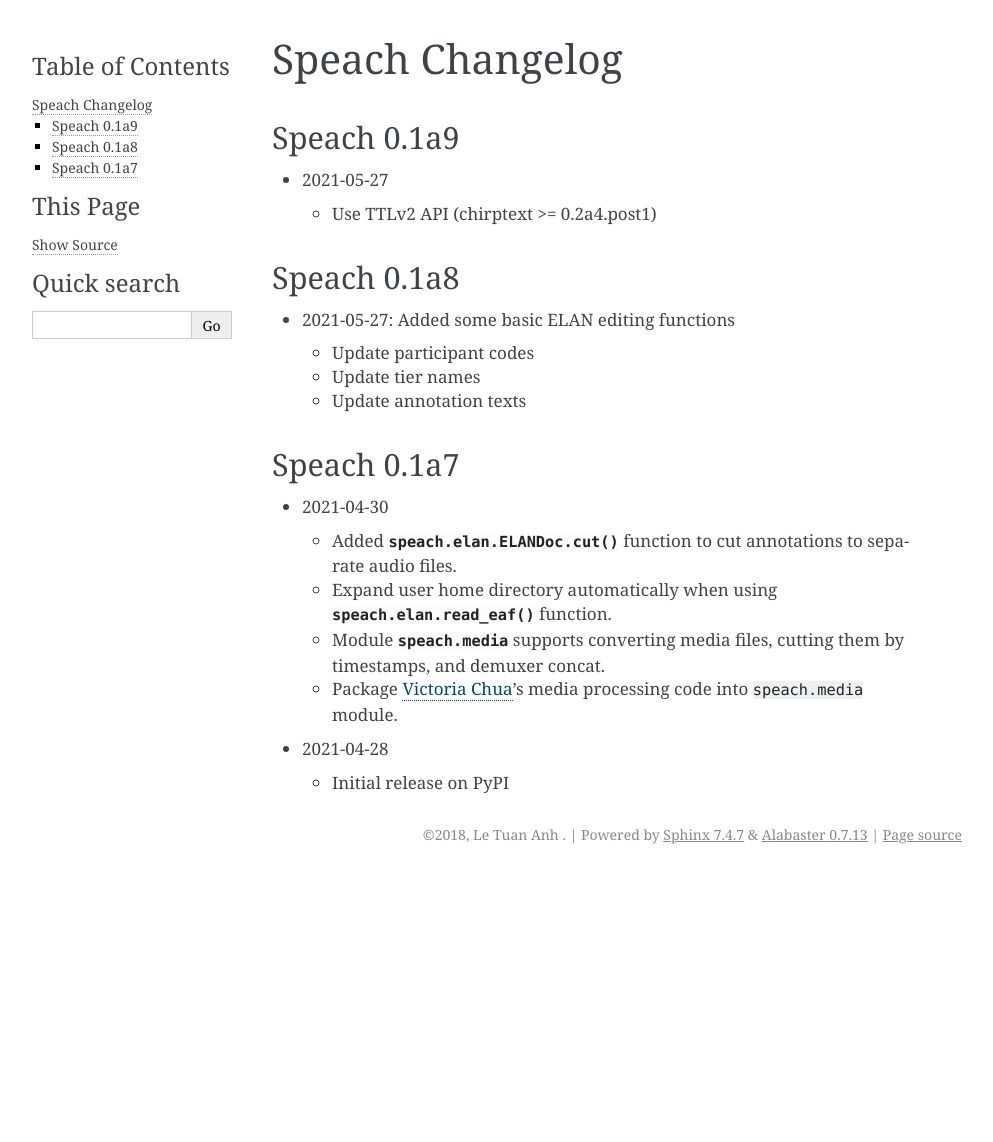
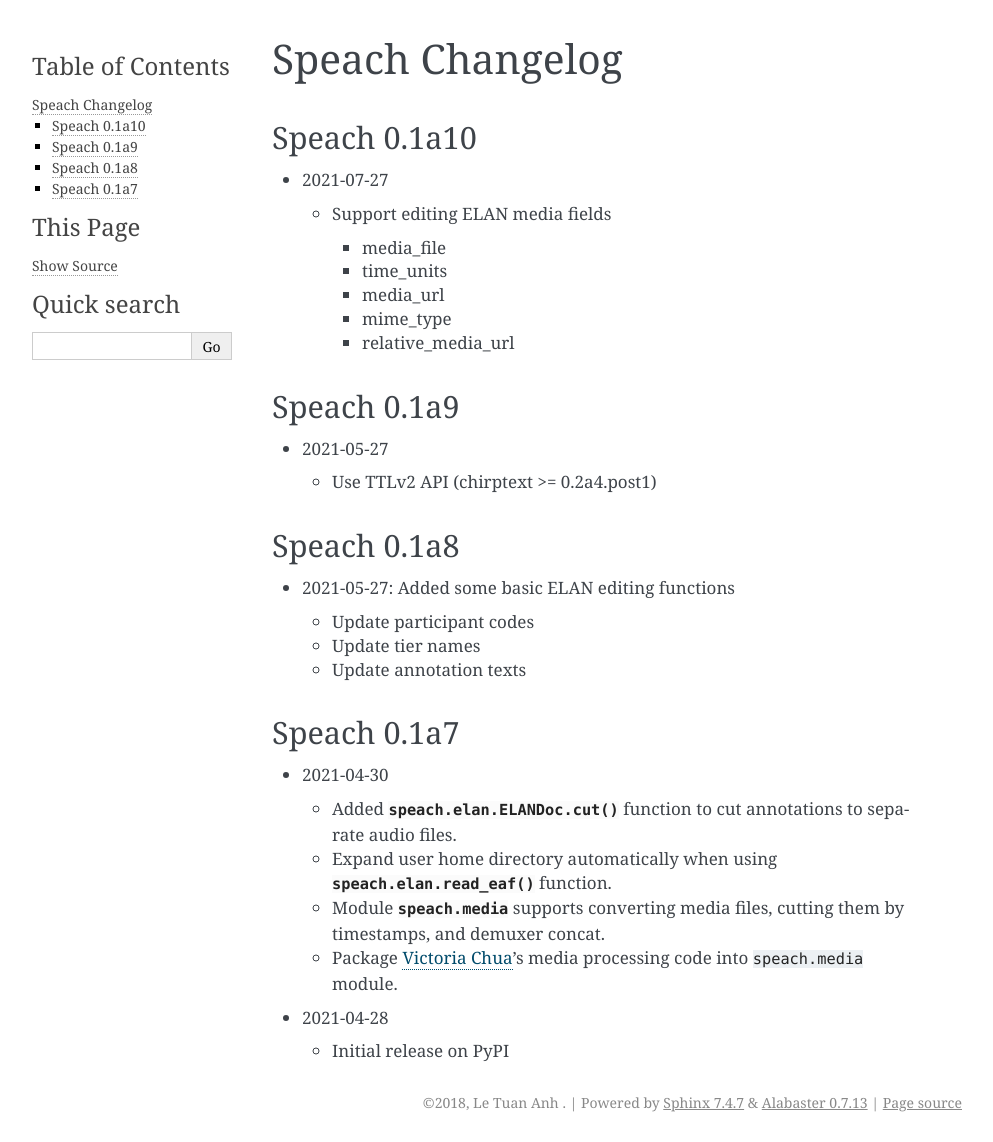
Before and after one commit to neocl/speach, a Sphinx documentation site: the page built from docs/updates.rst, in a window 1280 px wide. Shown: the whole page, without its empty margins (148-1141 px from the left). Built offline with Sphinx 7.4.7, drawn with Linux system fonts in a browser that asks for light colours; before the commit the page ends 900 px from its top, so only the background shows below that.

Commit message:
pump version to 0.1a10 (support editing media-related fields)

```diff
--- a/docs/updates.rst
+++ b/docs/updates.rst
@@ -2,6 +2,19 @@
 
 Speach Changelog
 ================
+
+Speach 0.1a10
+-------------
+
+- 2021-07-27
+
+  - Support editing ELAN media fields
+
+    - media_file
+    - time_units
+    - media_url
+    - mime_type
+    - relative_media_url
 
 Speach 0.1a9
 ------------
--- a/speach/__version__.py
+++ b/speach/__version__.py
@@ -14,6 +14,6 @@
 __issue__ = "https://github.com/neocl/speach/issues/"
 __maintainer__ = "Le Tuan Anh"
 __version_major__ = "0.1"  # follow PEP-0440
-__version__ = "{}a9.post2".format(__version_major__)
-__version_long__ = "{} - Alpha 9.post2".format(__version_major__)
+__version__ = "{}a10".format(__version_major__)
+__version_long__ = "{} - Alpha 10".format(__version_major__)
 __status__ = "3 - Alpha"
```
